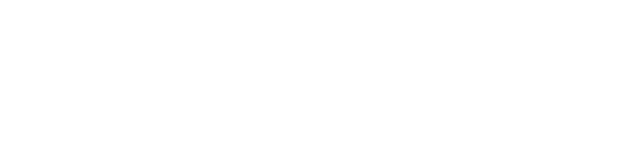
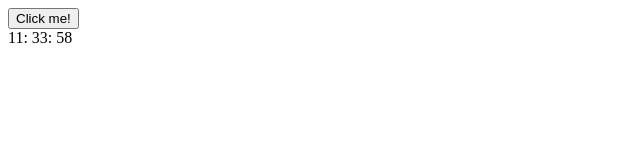
Before and after one commit to Saqib16511/Java-Script-Practice, a plain HTML site: page Assignment-pra/DOM/index.html in a window 1280 px wide. Shown: the whole page, without its empty margins (0-640 px from the left). Drawn offline with Linux system fonts and the light colour scheme.

Commit message:
DIGITAL_CLOCK_PRACTICE

```diff
--- a/Assignment-pra/DOM/index.html
+++ b/Assignment-pra/DOM/index.html
@@ -6,11 +6,13 @@
     <title>Document</title>
 </head>
 <body>
-    <form action="">
+    <button id="btn">Click me!</button>
+    <div id="div">
+        <span id="hour"></span>:
+        <span id="mint"></span>:
+        <span id="sec"></span>
 
-    </form>
-
-
+    </div>
 
     <script src="script.js"></script>
 </body>
--- a/Assignment-pra/DOM/script.js
+++ b/Assignment-pra/DOM/script.js
@@ -655,14 +655,56 @@
 
 
             // SETTIMEOUT AND SETINTERVAL
-                let run = 0;
-                let count = 0;
-                let watch = function(){
-                    console.log('hello');
-                    count++;
-                    if(count > 5){
-                        clearInterval(run)
-                        console.log('welcome')
-                    }
-                }
-                run = setInterval(watch,1000);
+                // let run = 0;
+                // let count = 0;
+                // let watch = function(){
+                //     console.log('hello');
+                //     count++;
+                //     if(count > 5){
+                //         clearInterval(run)
+                //         console.log('welcome')
+                //     }
+                // }
+                // run = setInterval(watch,1000);
+
+                // let btn  = document.getElementById("btn");
+
+                // btn.onclick = ()=>{
+                    //     setTimeout(()=>{
+                        //         body.style.background  = 'red';
+                        //     },2000)
+                        // };
+
+                let div = document.getElementById("div");
+                let btn = document.querySelector( "btn" );
+                let hour = document.getElementById("hour");
+                let mint = document.getElementById("mint");
+                let sec = document.getElementById("sec");
+
+
+                // let  i = 0;
+                const arr = [1,2,3,4,5];
+                let fun = ()=>{
+                    setInterval(()=>{
+                      let date = new Date();
+
+                      isec = date.getSeconds()
+                      sec.innerHTML = isec
+                      if(sec.innerHTML < 10){
+                        sec.innerHTML = "0"+ isec
+                      }
+                },1000);
+                setInterval(()=>{
+                    let date = new Date();
+                    jhr = date.getHours()
+                    hour.innerHTML = jhr < 10 ? "0"+ jhr : jhr;
+
+                },1000);
+                setInterval(() => {
+                    let date = new Date();
+                    kmin = date.getMinutes();
+                    mint.innerHTML = kmin < 10 ? "0"+ kmin : kmin;
+
+                }, 1000);
+            }
+            fun()
```
